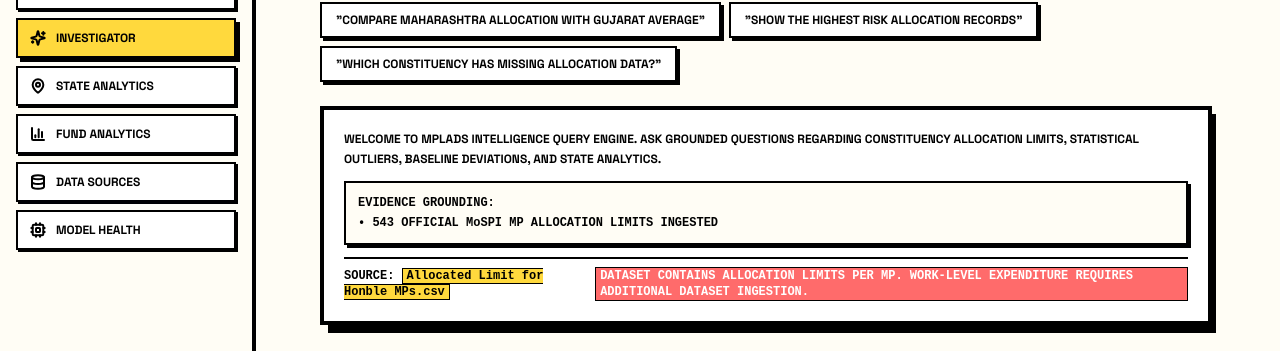
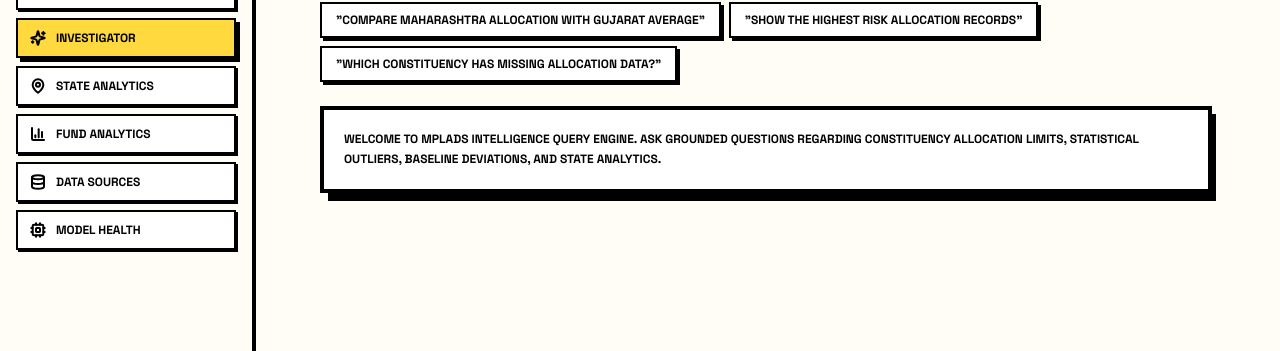
Before and after one commit to swapnil-exxe/MPLADS-Al-Intelligence-Command-Center, a Next.js app in the folder frontend/: page /investigator in a window 1280 px wide. Shown: the part 331-682 px from the top of the page. Built offline with nearby package versions, Linux system fonts and the light colour scheme; no server answers.

Commit message:
style: Remove Evidence Grounding and Source metadata boxes from AIInvestigatorChat for clean chatbot message UI

```diff
--- a/frontend/components/AIInvestigatorChat.tsx
+++ b/frontend/components/AIInvestigatorChat.tsx
@@ -105,26 +105,8 @@ export default function AIInvestigatorChat() {
             {m.sender === 'user' ? (
               <p className="uppercase">{m.text}</p>
             ) : (
-              <div className="space-y-3">
-                <div className="prose prose-xs max-w-none text-black font-sans font-bold leading-relaxed whitespace-pre-wrap">
-                  {m.answer}
-                </div>
-
-                {/* Evidence Box */}
-                {m.evidence && m.evidence.length > 0 && (
-                  <div className="bg-[#FFFDF5] p-3 border-2 border-black space-y-1 font-mono text-xs font-bold text-black shadow-[3px_3px_0px_0px_#000]">
-                    <span className="font-black uppercase block">EVIDENCE GROUNDING:</span>
-                    {m.evidence.map((e: string, i: number) => (
-                      <div key={i}>• {e}</div>
-                    ))}
-                  </div>
-                )}
-
-                {/* Source & Limitation */}
-                <div className="pt-2 border-t-2 border-black flex flex-col sm:flex-row sm:items-center justify-between text-xs font-mono font-bold text-black gap-2">
-                  <span>SOURCE: <strong className="bg-[#FFD93D] px-1 border border-black">{m.source}</strong></span>
-                  <span className="bg-[#FF6B6B] text-white px-1 border border-black">{m.limitation}</span>
-                </div>
+              <div className="prose prose-xs max-w-none text-black font-sans font-bold leading-relaxed whitespace-pre-wrap">
+                {m.answer}
               </div>
             )}
           </motion.div>
```
